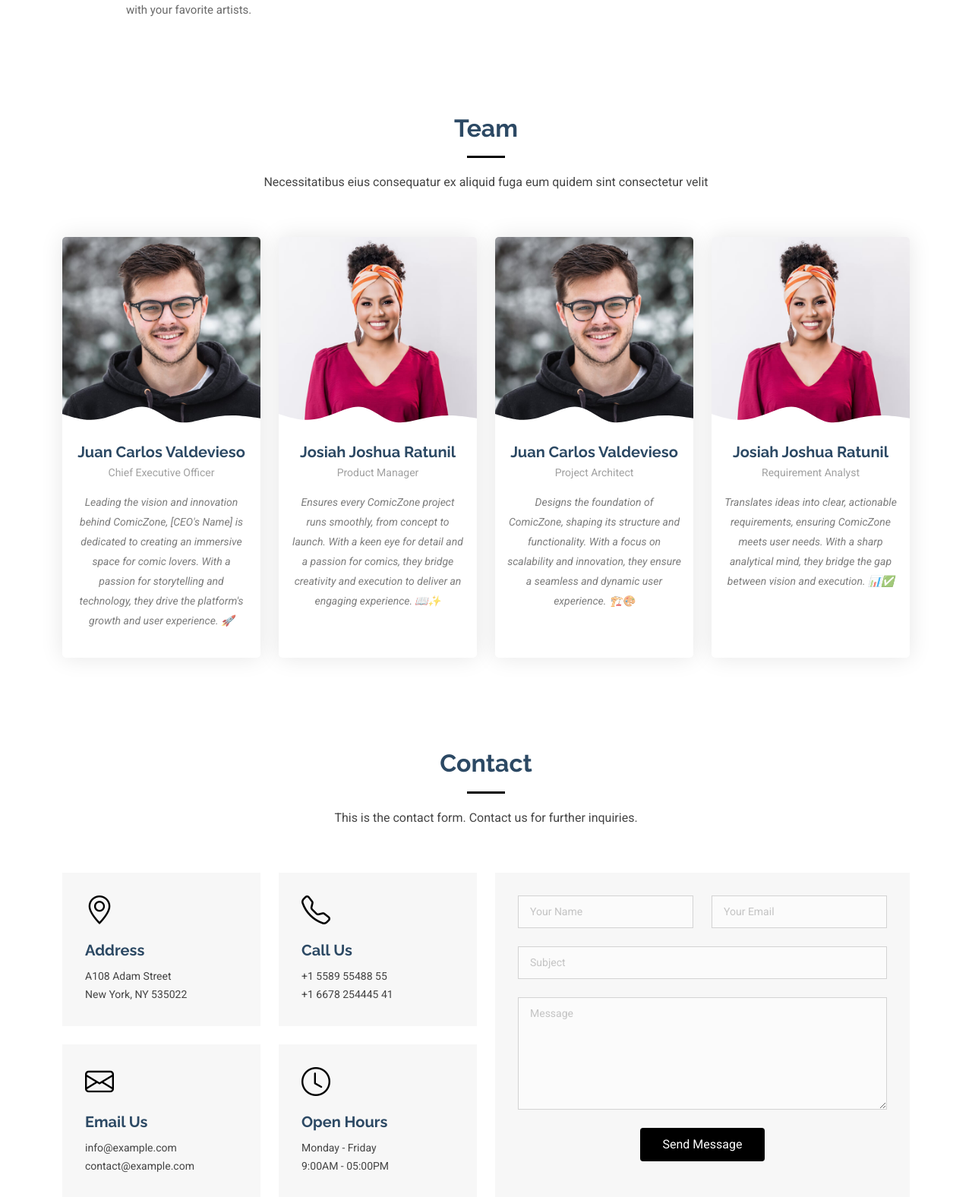
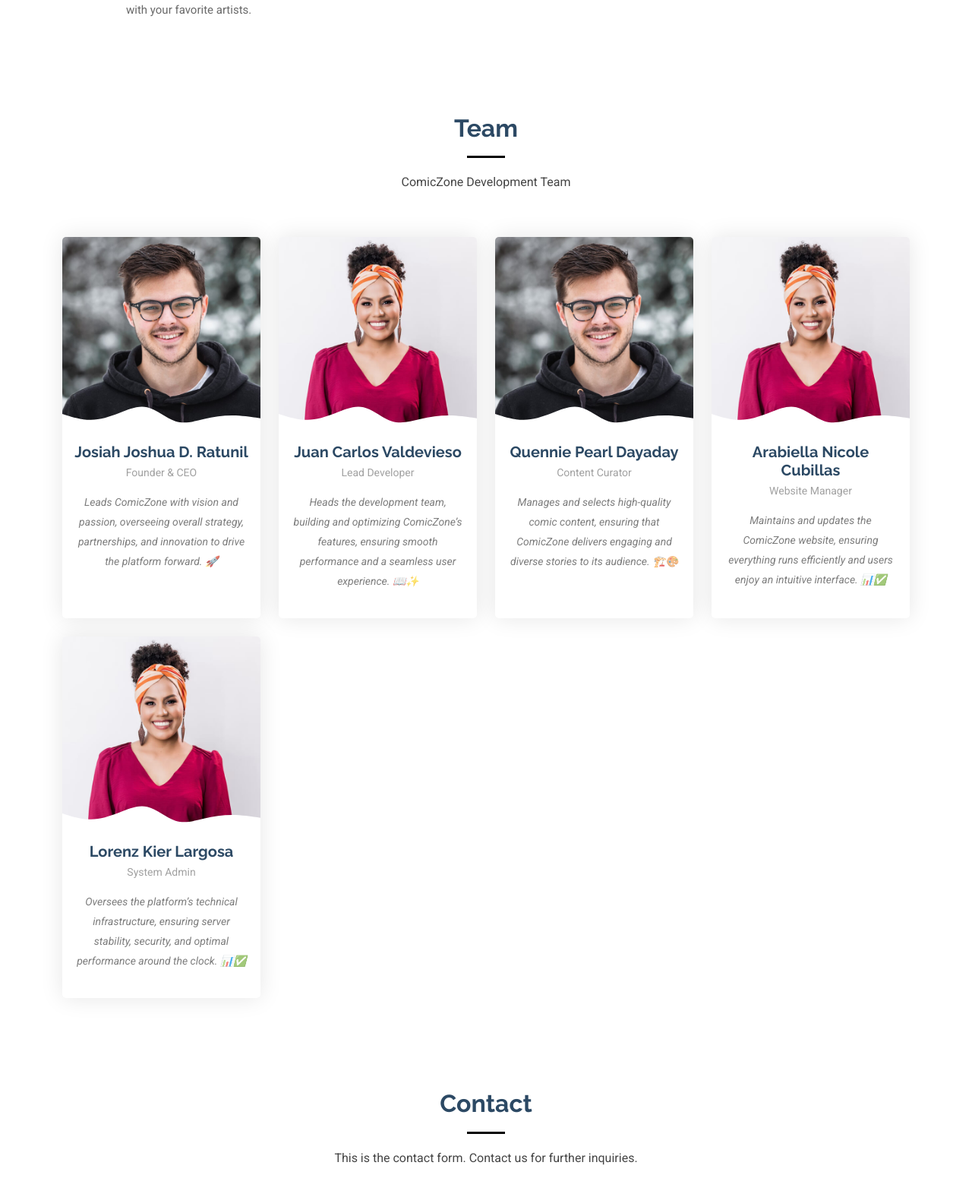
Before and after one commit to ValdeviesoJuan/IPT-Activity, a PHP site: page / in a window 1280 px wide. Shown: the part 2569-4145 px from the top of the page at 76% size. Run offline with PHP 8.4, Linux system fonts and the light colour scheme.

Commit message:
edited
edited

```diff
--- a/IT322/index.html
+++ b/IT322/index.html
@@ -330,7 +330,7 @@
       <!-- Section Title -->
       <div class="container section-title" data-aos="fade-up">
         <h2>Team</h2>
-        <p>Necessitatibus eius consequatur ex aliquid fuga eum quidem sint consectetur velit</p>
+        <p>ComicZone Development Team</p>
       </div><!-- End Section Title -->
 
       <div class="container">
@@ -349,9 +349,9 @@
                 </div>
               </div>
               <div class="member-info">
-                <h4>Juan Carlos Valdevieso</h4>
-                <span>Chief Executive Officer</span>
-                <p>Leading the vision and innovation behind ComicZone, [CEO's Name] is dedicated to creating an immersive space for comic lovers. With a passion for storytelling and technology, they drive the platform's growth and user experience. 🚀</p>
+                <h4>Josiah Joshua D. Ratunil</h4>
+                <span>Founder & CEO</span>
+                <p>Leads ComicZone with vision and passion, overseeing overall strategy, partnerships, and innovation to drive the platform forward. 🚀</p>
               </div>
             </div>
           </div><!-- End Team Member -->
@@ -368,9 +368,9 @@
                 </div>
               </div>
               <div class="member-info">
-                <h4>Josiah Joshua Ratunil</h4>
-                <span>Product Manager</span>
-                <p>Ensures every ComicZone project runs smoothly, from concept to launch. With a keen eye for detail and a passion for comics, they bridge creativity and execution to deliver an engaging experience. 📖✨</p>
+                <h4>Juan Carlos Valdevieso</h4>
+                <span>Lead Developer</span>
+                <p>Heads the development team, building and optimizing ComicZone’s features, ensuring smooth performance and a seamless user experience. 📖✨</p>
               </div>
             </div>
           </div><!-- End Team Member -->
@@ -386,9 +386,9 @@
                 </div>
               </div>
               <div class="member-info">
-                <h4>Juan Carlos Valdevieso</h4>
-                <span>Project Architect</span>
-                <p>Designs the foundation of ComicZone, shaping its structure and functionality. With a focus on scalability and innovation, they ensure a seamless and dynamic user experience. 🏗️🎨</p>
+                <h4>Quennie Pearl Dayaday</h4>
+                <span>Content Curator</span>
+                <p>Manages and selects high-quality comic content, ensuring that ComicZone delivers engaging and diverse stories to its audience. 🏗️🎨</p>
               </div>
             </div>
           </div><!-- End Team Member -->
@@ -405,9 +405,28 @@
                 </div>
               </div>
               <div class="member-info">
-                <h4>Josiah Joshua Ratunil</h4>
-                <span>Requirement Analyst</span>
-                <p>Translates ideas into clear, actionable requirements, ensuring ComicZone meets user needs. With a sharp analytical mind, they bridge the gap between vision and execution. 📊✅</p>
+                <h4>Arabiella Nicole Cubillas</h4>
+                <span>Website Manager</span>
+                <p>Maintains and updates the ComicZone website, ensuring everything runs efficiently and users enjoy an intuitive interface. 📊✅</p>
+              </div>
+            </div>
+          </div><!-- End Team Member -->
+
+          <div class="col-lg-3 col-md-6 d-flex align-items-stretch" data-aos="fade-up" data-aos-delay="200">
+            <div class="team-member">
+              <div class="member-img">
+                <img src="./homepage/img/team/team-2.jpg" class="img-fluid" alt="">
+                <div class="social">
+                  <a href=""><i class="bi bi-twitter-x"></i></a>
+                  <a href=""><i class="bi bi-facebook"></i></a>
+                  <a href=""><i class="bi bi-instagram"></i></a>
+                  <a href=""><i class="bi bi-linkedin"></i></a>
+                </div>
+              </div>
+              <div class="member-info">
+                <h4>Lorenz Kier Largosa</h4>
+                <span>System Admin</span>
+                <p>Oversees the platform’s technical infrastructure, ensuring server stability, security, and optimal performance around the clock. 📊✅</p>
               </div>
             </div>
           </div><!-- End Team Member -->
--- a/IT322/login.php
+++ b/IT322/login.php
@@ -85,12 +85,12 @@
                       <div class="invalid-feedback">Please enter your password!</div>
                     </div>
 
-                    <div class="col-12">
+                    <!-- <div class="col-12">
                       <div class="form-check">
                         <input class="form-check-input" type="checkbox" name="remember" value="true" id="rememberMe">
                         <label class="form-check-label" for="rememberMe">Remember me</label>
                       </div>
-                    </div>
+                    </div> -->
                     <div class="col-12">
                       <button class="btn btn-primary-yellow w-100 text-white" type="submit" name="login" style="background-color: #FFD700;">Login</button>
                     </div>
--- a/IT322/view/admin/includes/sidebar.php
+++ b/IT322/view/admin/includes/sidebar.php
@@ -31,12 +31,12 @@
       </a>
     </li><!-- End Blank Page Nav -->
 
-    <li class="nav-item">
+    <!-- <li class="nav-item">
       <a class="nav-link collapsed" href="settings.php" id="settings" style="background-color: #2c2c2c; color: #fff;">
         <i class="ri-settings-3-fill icon-link" id="settingsIcon" style="color: #fff;"></i>
         <span>Settings</span>
       </a>
-    </li><!-- End Blank Page Nav -->
+    </li> End Blank Page Nav -->
 
     <li class="nav-heading" style="color: rgb(255, 217, 0);">ComicZone</li>
 
```
